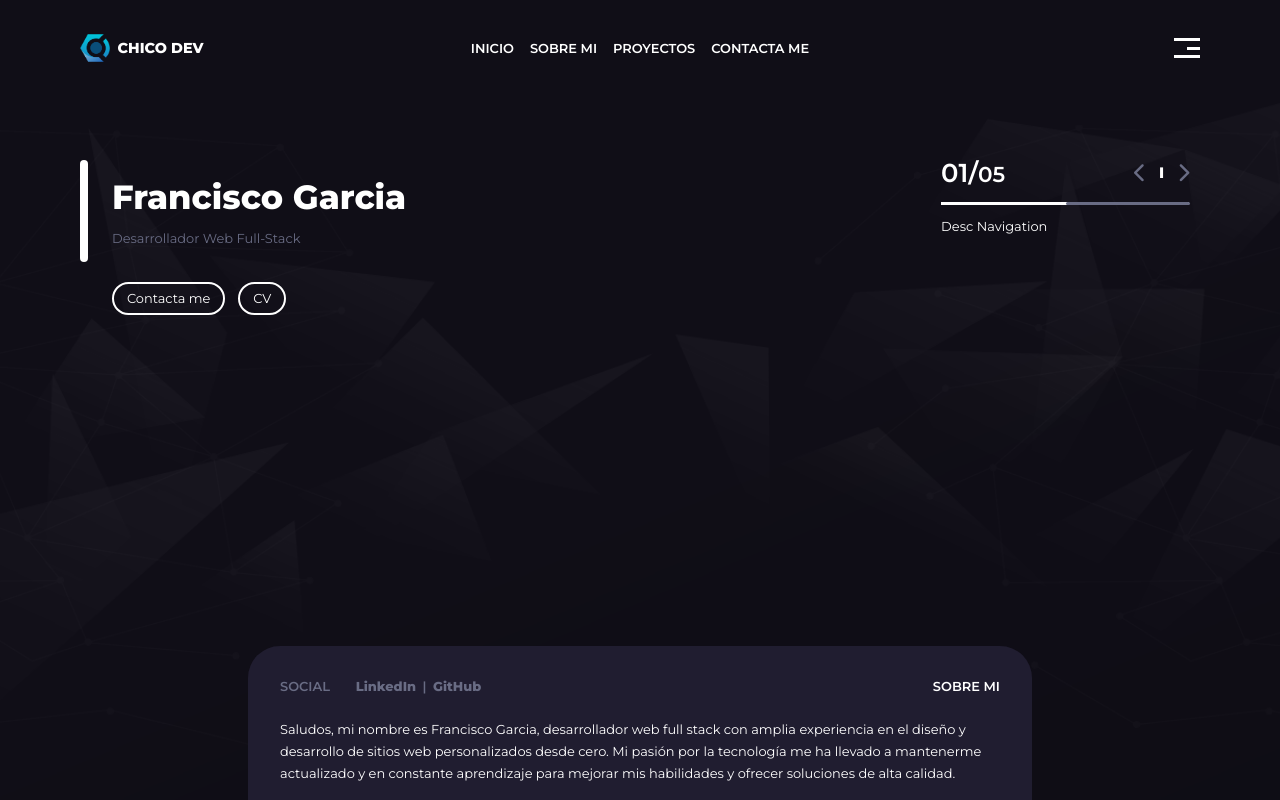
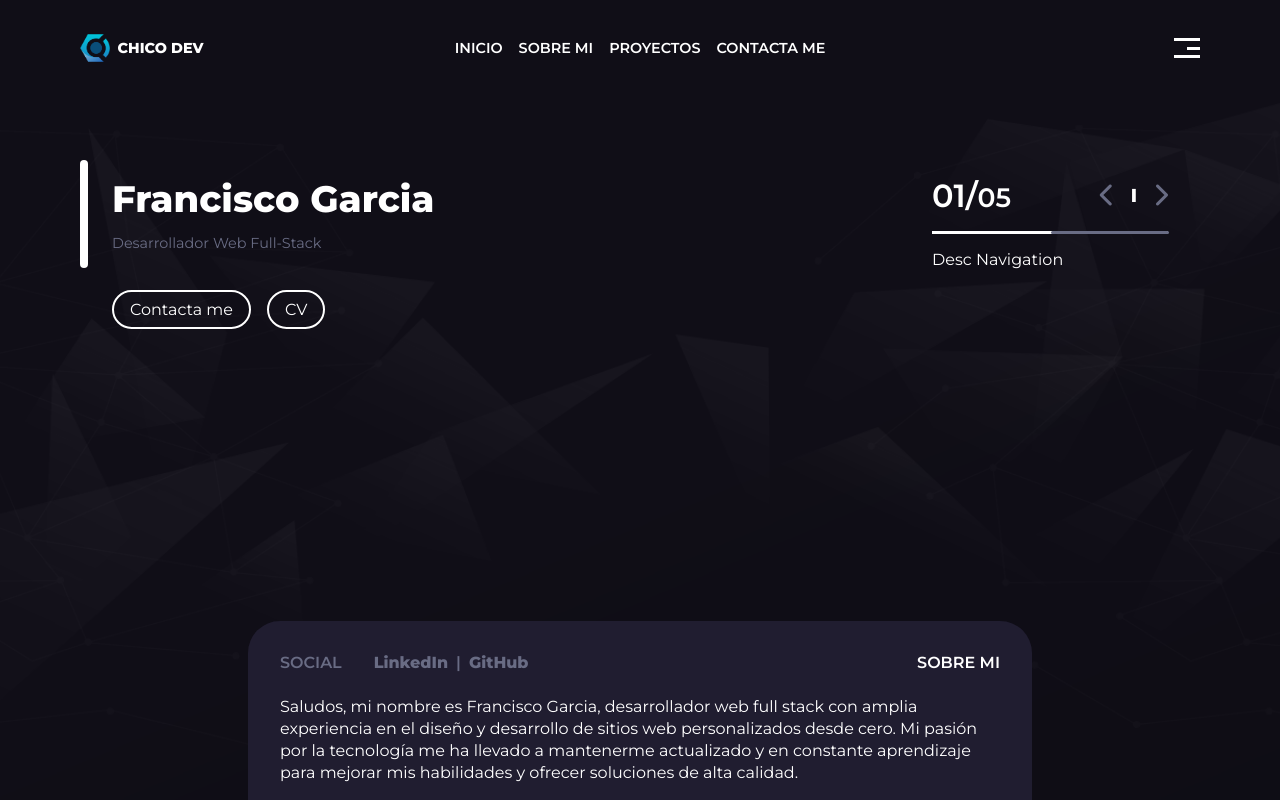
Before and after one commit to francisco-JGC/PortafolioV2, a React (Vite) app: page / in a window 1280 px wide. Built offline with nearby package versions, Linux system fonts and the light colour scheme.

Commit message:
Revert "fix: font-size"
This reverts commit 1c7a4afb8eb064393d26aadbfa1b52cd3a23775a.

```diff
--- a/src/components/DescNavigation/index.scss
+++ b/src/components/DescNavigation/index.scss
@@ -1,12 +1,11 @@
 .desc-navigation {
   position: absolute;
-  top: calc((6rem + 3rem));
+  top: 10em;
   right: 5em;
   padding: 1em 2em;
   display: flex;
   flex-direction: column;
   width: 300px;
-  font-size: calc(0.01rem + 1vw);
 
   &__item {
     display: flex;
--- a/src/components/Navigation/index.scss
+++ b/src/components/Navigation/index.scss
@@ -7,7 +7,7 @@
       text-transform: uppercase;
       font-weight: 600;
       position: relative;
-      font-size: calc(0.01rem + 1vw);
+      font-size: calc(0.1rem + 1vw);
 
       &::after {
         content: '';
--- a/src/pages/home/components/MyInfo/index.scss
+++ b/src/pages/home/components/MyInfo/index.scss
@@ -5,7 +5,6 @@
 
   p {
     line-height: 22px;
-    font-size: calc(0.01rem + 1vw);
   }
 
   &__header {
@@ -15,7 +14,6 @@
     overflow: hidden;
     span {
       font-weight: 600;
-      font-size: calc(0.01rem + 1vw);
     }
   }
 }
--- a/src/pages/home/components/Profile/index.scss
+++ b/src/pages/home/components/Profile/index.scss
@@ -26,13 +26,13 @@
     }
 
     &__name {
-      font-size: calc(1.3rem + 1vw);
+      font-size: calc(1.5rem + 1vw);
       font-weight: 800;
       position: relative;
     }
 
     &__ocupation {
-      font-size: calc(0.01rem + 1vw);
+      font-size: calc(0.1rem + 1vw);
       text-transform: capitalize;
       position: relative;
 
@@ -45,7 +45,6 @@
   &__contact {
     margin-top: 1em;
     position: relative;
-    font-size: calc(0.01rem + 1vw);
     .contact,
     .CV {
       border: 2px solid #fff;
--- a/src/pages/home/components/SocialMedia/index.scss
+++ b/src/pages/home/components/SocialMedia/index.scss
@@ -1,7 +1,6 @@
 .social-media {
   display: flex;
   gap: 2em;
-  font-size: calc(0.01rem + 1vw);
 
   span,
   li {
```
